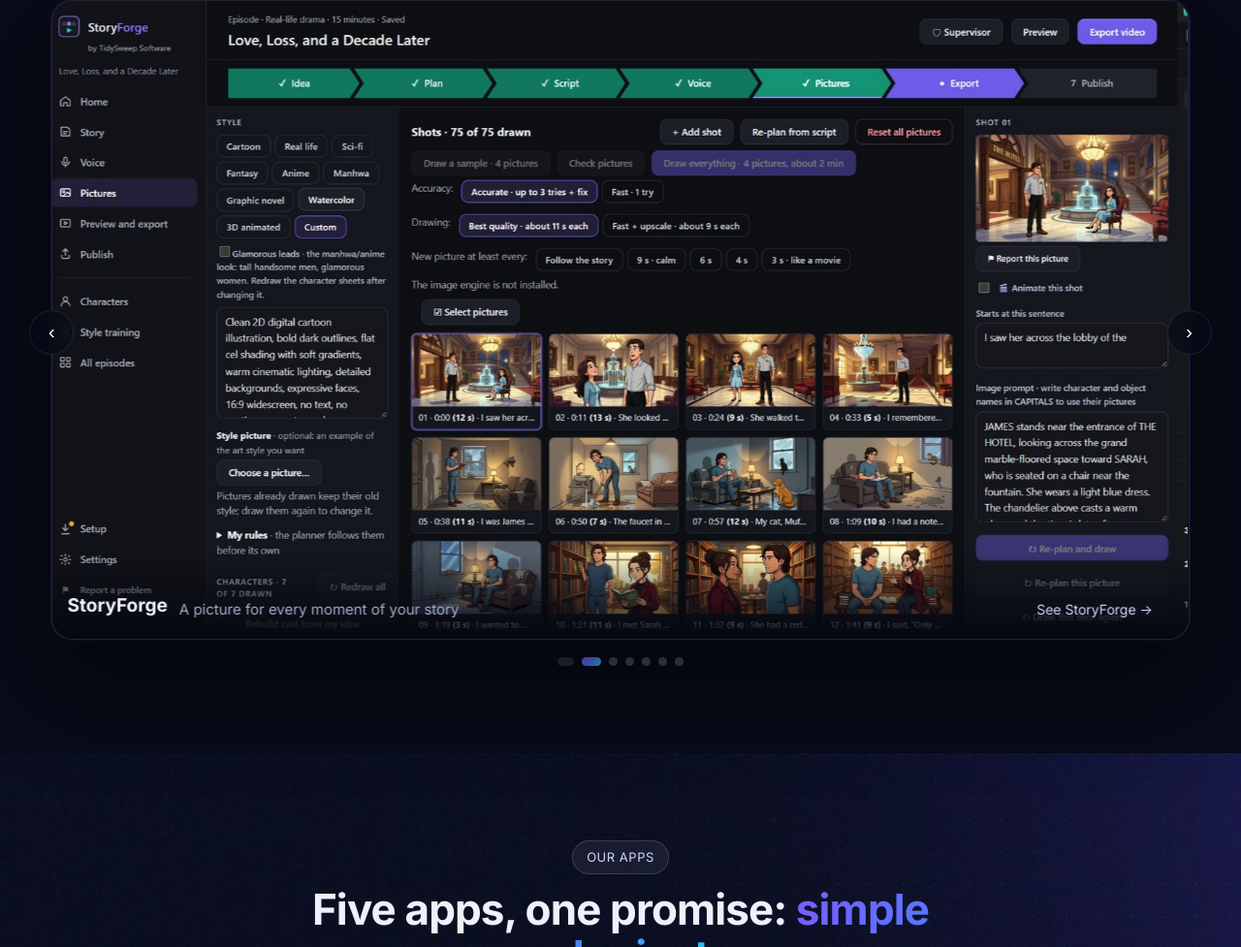
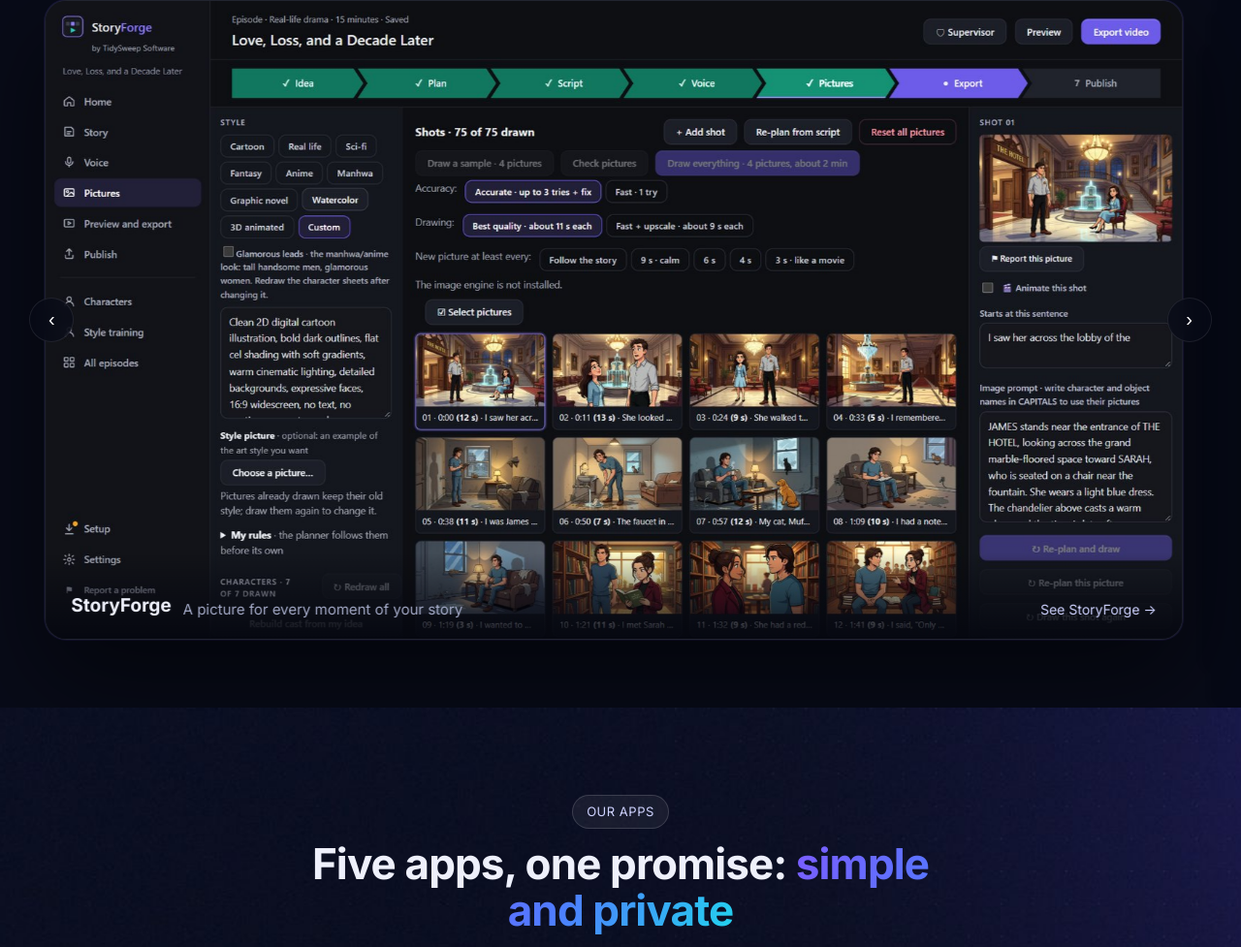
Before and after one commit to tidysweepsoftware-lgtm/tidysweep-site, a plain HTML site: page index.html in a window 1280 px wide. Shown: the part 736-1713 px from the top of the page at 97% size. Drawn offline with Linux system fonts and the light colour scheme.

Commit message:
Slideshow: pictures fly across the whole screen, no dots
Co-Authored-By: Claude Opus 5.5 <noreply@anthropic.com>

```diff
--- a/assets/css/site.css
+++ b/assets/css/site.css
@@ -86,10 +86,12 @@ section { padding: 90px 0; }
 .wrap.wide { max-width: 1760px; }
 /* As wide as the screen allows, but never taller than the window, so the whole picture is always in view */
 .carousel { position: relative; max-width: min(100%, calc((100vh - 140px) * 16 / 9)); margin: 0 auto; }
-.slides { position: relative; border-radius: 22px; overflow: hidden; border: 1px solid var(--line); box-shadow: 0 40px 100px rgba(0,0,0,0.55), 0 0 0 1px rgba(124,92,255,0.15); aspect-ratio: 16 / 9; background: #0b0e1c; }
+/* The band is as wide as the screen; each picture flies across all of it, so nothing clips it at the box edges */
+.stage { overflow: hidden; padding-bottom: 70px; }
+.slides { position: relative; aspect-ratio: 16 / 9; }
 /* Swoosh: fast through the middle of the move, soft at both ends, with a light motion blur while it flies */
-.slide { position: absolute; inset: 0; transform: translateX(100%); transition: transform .85s cubic-bezier(.77, 0, .18, 1); }
-.slide.moving { animation: swoosh .85s cubic-bezier(.77, 0, .18, 1); }
+.slide { position: absolute; inset: 0; border-radius: 22px; overflow: hidden; border: 1px solid var(--line); background: #0b0e1c; box-shadow: 0 40px 100px rgba(0,0,0,0.55), 0 0 0 1px rgba(124,92,255,0.15); transform: translateX(150vw); transition: transform 1.1s cubic-bezier(.77, 0, .18, 1); }
+.slide.moving { animation: swoosh 1.1s cubic-bezier(.77, 0, .18, 1); }
 @keyframes swoosh { 0%, 100% { filter: none; } 45% { filter: blur(6px) brightness(1.08); } }
 @media (prefers-reduced-motion: reduce) { .slide { transition-duration: .01s; } .slide.moving { animation: none; } }
 .slide .cap a { pointer-events: none; } .slide.on .cap a { pointer-events: auto; }
@@ -100,9 +102,6 @@ section { padding: 90px 0; }
 .slide .cap a { margin-left: auto; font-size: 14px; color: #cfd3ff; }
 .car-btn { position: absolute; top: 50%; transform: translateY(-50%); width: 46px; height: 46px; border-radius: 50%; border: 1px solid var(--line); background: rgba(8,11,24,0.7); color: #fff; font-size: 20px; cursor: pointer; z-index: 2; backdrop-filter: blur(8px); }
 .car-btn.prev { left: -23px; } .car-btn.next { right: -23px; }
-.dots { display: flex; gap: 8px; justify-content: center; margin-top: 18px; }
-.dots button { width: 9px; height: 9px; border-radius: 99px; border: 0; background: rgba(255,255,255,0.25); cursor: pointer; transition: width .3s, background .3s; padding: 0; }
-.dots button.on { width: 28px; background: var(--grad); }
 
 /* App cards */
 .apps-grid { display: grid; grid-template-columns: repeat(auto-fit, minmax(330px, 1fr)); gap: 26px; }
--- a/assets/js/site.js
+++ b/assets/js/site.js
@@ -3,33 +3,31 @@
   const car = document.querySelector('.carousel');
   if (car) {
     const slides = [...car.querySelectorAll('.slide')];
-    const dots = car.querySelector('.dots');
     let i = 0, timer = null;
-    slides.forEach((_, k) => { const b = document.createElement('button'); b.setAttribute('aria-label', `Show picture ${k + 1}`); b.onclick = () => { go(k, k > i ? 1 : -1); restart(); }; dots.appendChild(b); });
-    // The new picture slides in from the right and stops in the middle; the old one slides out to the left.
-    // dir -1 (the ‹ button) runs the same move the other way.
+    // How far a picture must move to be fully off the screen: half the screen plus half the picture, plus room for its shadow.
+    const off = (dir) => `translateX(${dir * Math.ceil((window.innerWidth + car.offsetWidth) / 2 + 80)}px)`;
+    // The new picture flies in from beyond the right edge of the screen and stops in the middle;
+    // the old one flies out past the left edge. dir -1 (the ‹ button) runs the same move the other way.
     const go = (k, dir = 1) => {
       const next = (k + slides.length) % slides.length;
       if (next === i) return;
       const old = slides[i], nw = slides[next];
       nw.style.transition = 'none';
-      nw.style.transform = `translateX(${dir * 100}%)`;
-      void nw.offsetWidth; // place it off to the side before it starts moving
+      nw.style.transform = off(dir);
+      void nw.offsetWidth; // place it off the screen before it starts moving
       nw.style.transition = '';
       nw.style.transform = 'translateX(0)';
-      old.style.transform = `translateX(${-dir * 100}%)`;
+      old.style.transform = off(-dir);
       old.classList.remove('on'); nw.classList.add('on');
-      for (const s of [old, nw]) { s.classList.remove('moving'); void s.offsetWidth; s.classList.add('moving'); setTimeout(() => s.classList.remove('moving'), 900); }
+      for (const s of [old, nw]) { s.classList.remove('moving'); void s.offsetWidth; s.classList.add('moving'); setTimeout(() => s.classList.remove('moving'), 1150); }
       i = next;
-      [...dots.children].forEach((d, n) => d.classList.toggle('on', n === i));
     };
     const restart = () => { clearInterval(timer); timer = setInterval(() => go(i + 1, 1), 5000); };
     car.querySelector('.prev').onclick = () => { go(i - 1, -1); restart(); };
     car.querySelector('.next').onclick = () => { go(i + 1, 1); restart(); };
     car.addEventListener('mouseenter', () => clearInterval(timer));
     car.addEventListener('mouseleave', restart);
-    slides.forEach((s, n) => { s.style.transform = n === 0 ? 'translateX(0)' : 'translateX(100%)'; s.classList.toggle('on', n === 0); });
-    dots.children[0].classList.add('on');
+    slides.forEach((s, n) => { s.style.transform = n === 0 ? 'translateX(0)' : off(1); s.classList.toggle('on', n === 0); });
     restart();
   }
   // Click any screenshot on an app page to see it big.
--- a/index.html
+++ b/index.html
@@ -32,7 +32,7 @@
   <div class="trust"><span>Runs on your PC</span><span>No ads</span><span>No tracking</span><span>Real support</span></div>
 </div></section>
 
-<section style="padding-top:20px"><div class="wrap wide">
+<section class="stage" style="padding-top:20px"><div class="wrap wide">
   <div class="carousel">
     <button class="car-btn prev" aria-label="Previous picture">‹</button>
     <div class="slides">
@@ -45,7 +45,6 @@
       <div class="slide"><img src="assets/img/tidycuts/banner.jpg" alt="TidyCuts: Free and open-source, for Windows, Mac and Linux" loading="lazy"><div class="cap"><b>TidyCuts</b><span>Free and open-source, for Windows, Mac and Linux</span><a href="apps/tidycuts.html">See TidyCuts →</a></div></div>
     </div>
     <button class="car-btn next" aria-label="Next picture">›</button>
-    <div class="dots"></div>
   </div>
 </div></section>
 
```
